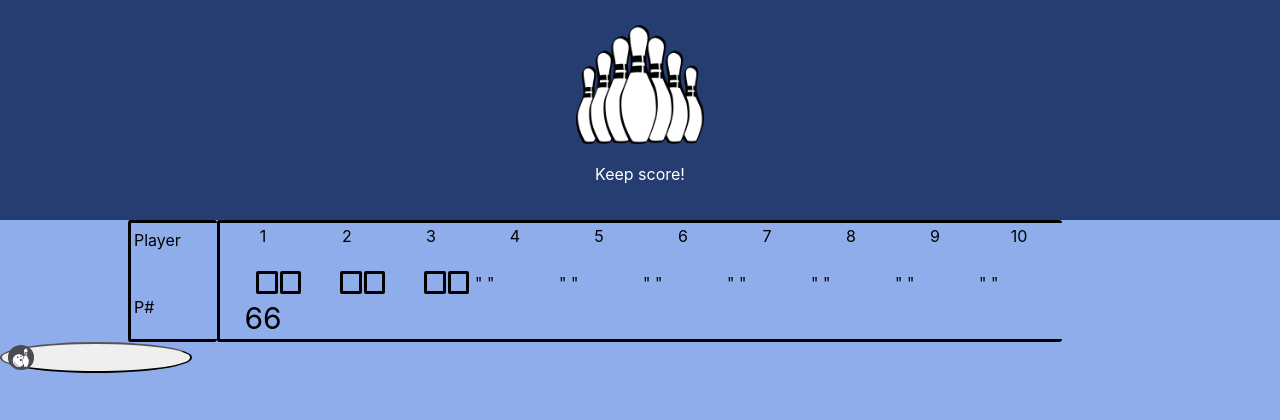
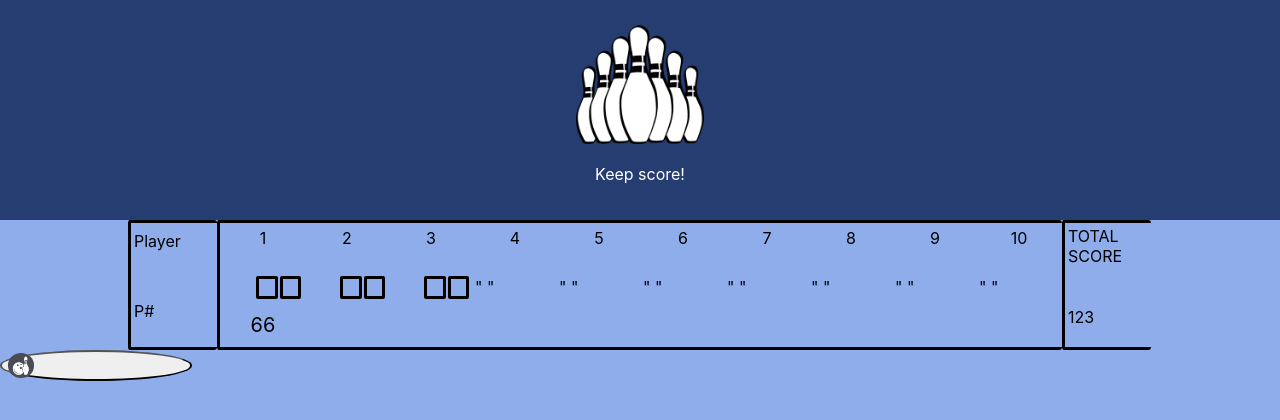
Before and after one commit to Filip-Zafran/Bowling_Scoring_System-JS, a React (Create React App) app: page / in a window 1280 px wide. Shown: the top 420 px of the page. Built offline with nearby package versions, Linux system fonts and the light colour scheme.

Commit message:
added total box

```diff
--- a/src/App.css
+++ b/src/App.css
@@ -33,7 +33,7 @@
 }
 
 .pBox {
-  height: 50px;
+  height: 55px;
 }
 
 #fullBox {
@@ -82,9 +82,10 @@
 
 .scoreBox {
   width: 80px;
-  height: 30px;
+  height: 40px;
   text-align: center;
-  font-size: 30px;
+  font-size: 20px;
+  padding: 0px;
 }
 
 /* probaj 2 boxes i floar right */
--- a/src/App.js
+++ b/src/App.js
@@ -3,6 +3,7 @@ import "./App.css";
 import Header from "./components/Header";
 import NameBox from "./components/NameBox";
 import OneBox from "./components/OneScoreBox";
+import TotalBox from "./components/Total";
 import Button from "./components/Button";
 
 export default class App extends Component {
@@ -15,6 +16,7 @@ export default class App extends Component {
           {" "}
           <NameBox></NameBox>
           <OneBox></OneBox>
+          <TotalBox></TotalBox>
         </div>
 
         <Button></Button>
--- a/src/components/NameBox.js
+++ b/src/components/NameBox.js
@@ -18,3 +18,5 @@ function NameBox() {
 export default NameBox;
 
 // if new row {number ++}
+
+// Add player function
--- /dev/null
+++ b/src/components/Total.js
@@ -0,0 +1,18 @@
+import React from "react";
+
+function TotalBox() {
+  return (
+    <table id="nameBox">
+      <tbody>
+        <tr>
+          <td className="playerBox">TOTAL SCORE</td>
+        </tr>
+        <tr>
+          <td className="pBox">123</td>
+        </tr>
+      </tbody>
+    </table>
+  );
+}
+
+export default TotalBox;
```
